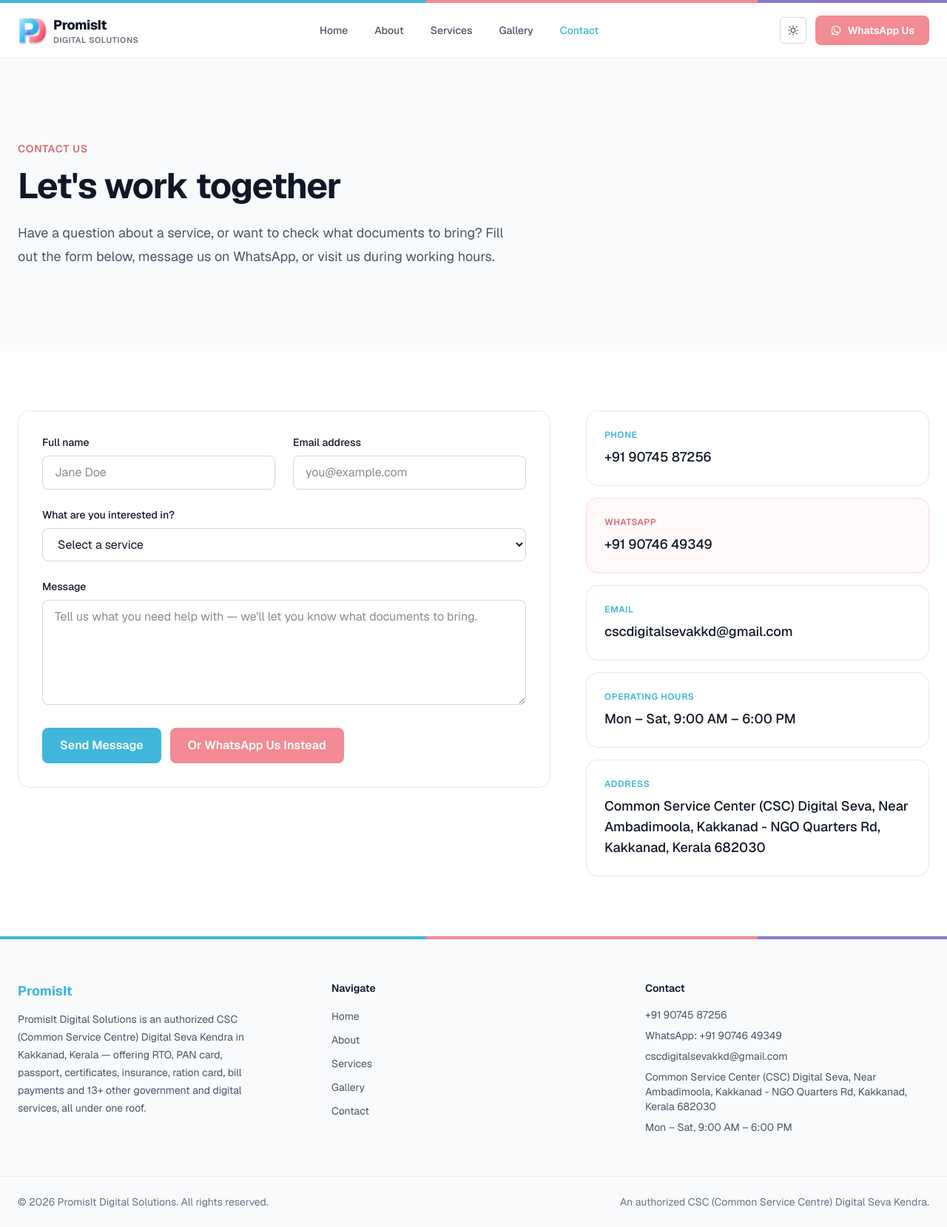
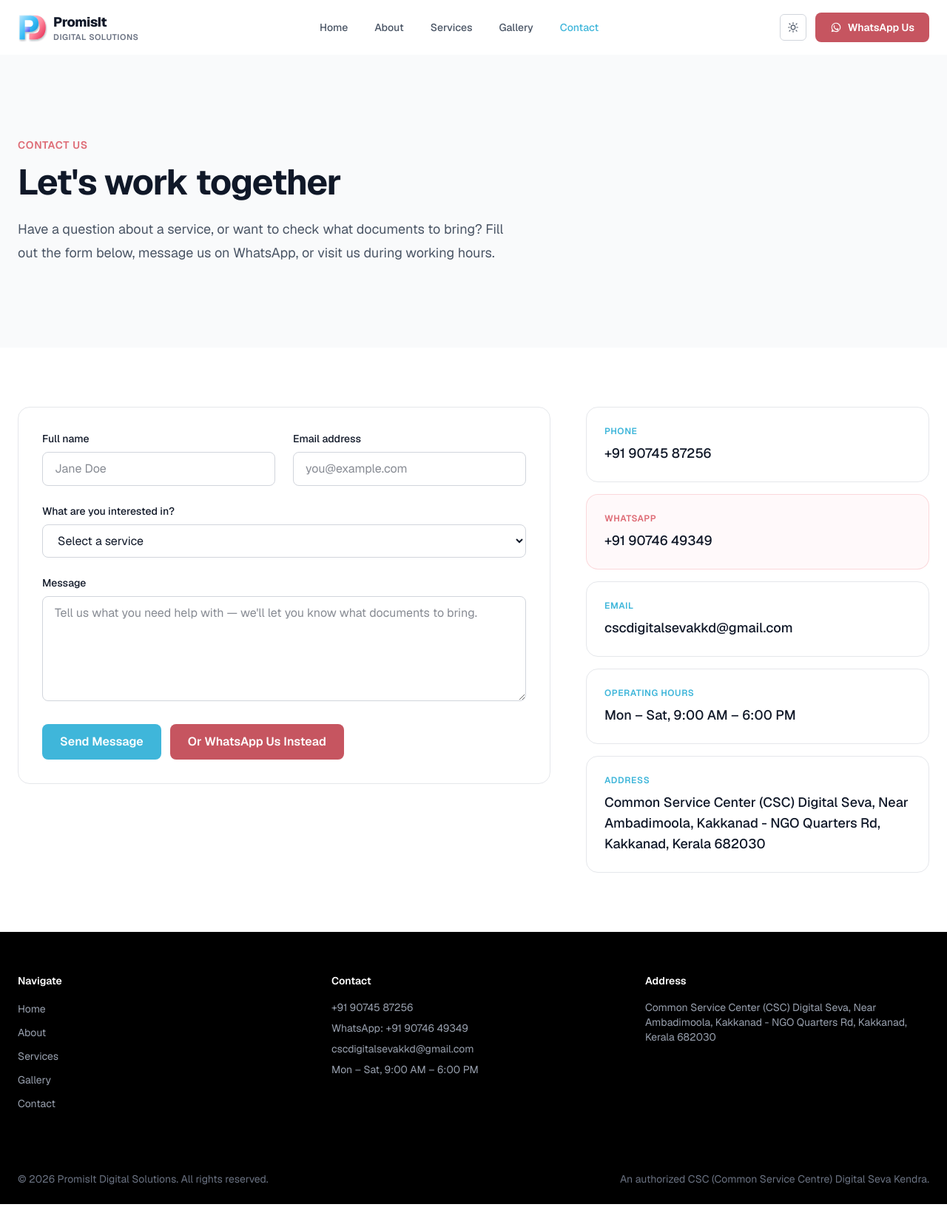
Before and after one commit to maisa-17/PromisIT-Digital, a Next.js app: page /contact in a window 1280 px wide. Shown: the whole page at 74% size. After the commit the page ends 1628 px from the top, so only its background shows below. Built offline with nearby package versions, Linux system fonts and the light colour scheme.

Commit message:
bug fixed
On branch main
Your branch is up to date with 'origin/main'.

Changes to be committed:
	modified:   app/globals.css
	modified:   app/page.tsx
	modified:   components/contact-form.tsx
	modified:   components/site-footer.tsx
	modified:   components/site-header.tsx

```diff
--- a/app/globals.css
+++ b/app/globals.css
@@ -20,6 +20,10 @@
   --violet-light: #efebfa;
   --ink: #1e2330;
   --ink-light: #2a3142;
+
+  /* Darker coral/pink used specifically for WhatsApp CTAs */
+  --whatsapp: #c65560;
+  --whatsapp-dark: #a8414b;
 }
 
 .dark {
@@ -50,6 +54,8 @@
   --color-violet-light: var(--violet-light);
   --color-ink: var(--ink);
   --color-ink-light: var(--ink-light);
+  --color-whatsapp: var(--whatsapp);
+  --color-whatsapp-dark: var(--whatsapp-dark);
 }
 
 html {
--- a/app/page.tsx
+++ b/app/page.tsx
@@ -28,7 +28,7 @@
           href={`https://wa.me/91${siteConfig.whatsapp}`}
           target="_blank"
           rel="noopener noreferrer"
-          className="rounded-lg bg-accent px-6 py-3 font-semibold text-white shadow-lg shadow-accent/30 transition-colors hover:bg-accent-dark"
+          className="rounded-lg bg-whatsapp px-6 py-3 font-semibold text-white shadow-lg shadow-whatsapp/30 transition-colors hover:bg-whatsapp-dark"
         >
           Chat on WhatsApp
         </a>
@@ -83,6 +83,27 @@
         </Container>
       </section>
 
+      {/* About us */}
+      <section className="py-20">
+        <Container>
+          <Link
+            href="/about"
+            className="group block rounded-2xl border border-gray-200 p-8 transition-colors hover:border-primary dark:border-gray-800 md:p-10"
+          >
+            <SectionHeading eyebrow="About Us" title="Who we are" />
+            <p className="mt-4 max-w-2xl text-base leading-7 text-gray-600 dark:text-gray-400">
+              {siteConfig.description}
+            </p>
+            <span className="mt-6 inline-flex items-center gap-1 text-sm font-semibold text-primary">
+              Learn more about us
+              <span aria-hidden="true" className="transition-transform group-hover:translate-x-1">
+                →
+              </span>
+            </span>
+          </Link>
+        </Container>
+      </section>
+
       {/* Testimonials */}
       <section id="testimonials" className="py-20">
         <Container>
@@ -104,7 +125,6 @@
       <section className="py-20">
         <Container>
           <div className="relative overflow-hidden rounded-3xl bg-ink px-8 py-16 text-center md:px-16">
-            <div className="absolute inset-x-0 top-0 primary-strip" aria-hidden="true" />
             <h2 className="text-3xl font-bold text-white md:text-4xl">
               Need a government service today?
             </h2>
@@ -116,7 +136,7 @@
                 href={`https://wa.me/91${siteConfig.whatsapp}`}
                 target="_blank"
                 rel="noopener noreferrer"
-                className="inline-block rounded-lg bg-accent px-8 py-3 font-semibold text-white transition-colors hover:bg-accent-dark"
+                className="inline-block rounded-lg bg-whatsapp px-8 py-3 font-semibold text-white transition-colors hover:bg-whatsapp-dark"
               >
                 Chat on WhatsApp
               </a>
--- a/components/contact-form.tsx
+++ b/components/contact-form.tsx
@@ -111,7 +111,7 @@
           href={`https://wa.me/91${siteConfig.whatsapp}`}
           target="_blank"
           rel="noopener noreferrer"
-          className="rounded-lg bg-accent px-6 py-3 font-semibold text-white transition-colors hover:bg-accent-dark"
+          className="rounded-lg bg-whatsapp px-6 py-3 font-semibold text-white transition-colors hover:bg-whatsapp-dark"
         >
           Or WhatsApp Us Instead
         </a>
--- a/components/site-footer.tsx
+++ b/components/site-footer.tsx
@@ -4,24 +4,16 @@
 
 export function SiteFooter() {
   return (
-    <footer className="border-t border-gray-200 bg-gray-50 dark:border-gray-800 dark:bg-gray-950">
-      <div className="primary-strip" aria-hidden="true" />
+    <footer className="bg-black">
       <Container className="grid gap-10 py-14 md:grid-cols-3">
         <div>
-          <p className="text-lg font-bold text-primary">{siteConfig.shortName}</p>
-          <p className="mt-3 max-w-xs text-sm leading-6 text-gray-600 dark:text-gray-400">
-            {siteConfig.description}
-          </p>
-        </div>
-
-        <div>
-          <p className="text-sm font-semibold text-gray-900 dark:text-white">Navigate</p>
+          <p className="text-sm font-semibold text-white">Navigate</p>
           <ul className="mt-4 space-y-2">
             {navLinks.map((link) => (
               <li key={link.href}>
                 <Link
                   href={link.href}
-                  className="text-sm text-gray-600 hover:text-primary dark:text-gray-400"
+                  className="text-sm text-gray-400 hover:text-primary"
                 >
                   {link.label}
                 </Link>
@@ -31,8 +23,8 @@
         </div>
 
         <div>
-          <p className="text-sm font-semibold text-gray-900 dark:text-white">Contact</p>
-          <ul className="mt-4 space-y-2 text-sm text-gray-600 dark:text-gray-400">
+          <p className="text-sm font-semibold text-white">Contact</p>
+          <ul className="mt-4 space-y-2 text-sm text-gray-400">
             <li>
               <a href={`tel:+91${siteConfig.phone}`} className="hover:text-primary">
                 {siteConfig.phoneDisplay}
@@ -53,13 +45,19 @@
                 {siteConfig.email}
               </a>
             </li>
+            <li>{siteConfig.hours}</li>
+          </ul>
+        </div>
+
+        <div>
+          <p className="text-sm font-semibold text-white">Address</p>
+          <ul className="mt-4 space-y-2 text-sm text-gray-400">
             <li>{siteConfig.address}</li>
-            <li>{siteConfig.hours}</li>
           </ul>
         </div>
       </Container>
 
-      <div className="border-t border-gray-200 dark:border-gray-800">
+      <div>
         <Container className="flex flex-col items-center justify-between gap-2 py-6 text-sm text-gray-500 md:flex-row">
           <p>
             © {new Date().getFullYear()} {siteConfig.name}. All rights reserved.
--- a/components/site-header.tsx
+++ b/components/site-header.tsx
@@ -13,8 +13,7 @@
   const [open, setOpen] = useState(false);
 
   return (
-    <header className="sticky top-0 z-50 border-b border-gray-200 bg-white/95 backdrop-blur dark:border-gray-800 dark:bg-gray-950/95">
-      <div className="primary-strip" aria-hidden="true" />
+    <header className="sticky top-0 z-50 bg-white/95 backdrop-blur dark:bg-gray-950/95">
       <div className="mx-auto flex max-w-7xl items-center justify-between px-6 py-4">
         <Link href="/" className="flex items-center gap-2">
           <Image
@@ -45,7 +44,7 @@
             href={`https://wa.me/91${siteConfig.whatsapp}`}
             target="_blank"
             rel="noopener noreferrer"
-            className="hidden items-center gap-2 rounded-lg bg-accent px-5 py-2.5 text-sm font-semibold text-white transition-colors hover:bg-accent-dark md:inline-flex"
+            className="hidden items-center gap-2 rounded-lg bg-whatsapp px-5 py-2.5 text-sm font-semibold text-white transition-colors hover:bg-whatsapp-dark md:inline-flex"
           >
             <svg viewBox="0 0 24 24" fill="currentColor" className="h-4 w-4" aria-hidden="true">
               <path d="M12 2.5a9.4 9.4 0 0 0-8.1 14.1L2.5 21.5l5.1-1.3A9.4 9.4 0 1 0 12 2.5Zm0 1.8a7.6 7.6 0 0 1 6.6 11.4l-.2.4.6 2.3-2.3-.6-.4.2A7.6 7.6 0 1 1 12 4.3Zm-3.4 3.9c-.2 0-.5 0-.7.3-.2.3-.9.9-.9 2.1s.9 2.5 1 2.6c.1.2 1.8 2.8 4.4 3.8 2.1.9 2.6.7 3 .7.7-.1 1.6-.6 1.8-1.3.2-.6.2-1.2.1-1.3-.1-.1-.3-.2-.6-.4-.3-.1-1.6-.8-1.9-.9-.3-.1-.4-.1-.6.1-.2.3-.7.9-.8 1-.2.2-.3.2-.6.1-.3-.2-1.2-.5-2.3-1.5-.9-.8-1.4-1.7-1.6-2-.2-.3 0-.4.1-.6l.4-.5c.1-.2.2-.3.2-.5.1-.2 0-.4 0-.5-.1-.1-.6-1.6-.9-2.1-.2-.5-.4-.4-.6-.4h-.5Z" />
@@ -82,7 +81,7 @@
       </div>
 
       {open && (
-        <nav className="border-t border-gray-200 px-6 py-4 dark:border-gray-800 md:hidden">
+        <nav className="px-6 py-4 md:hidden">
           <ul className="flex flex-col gap-1">
             {navLinks.map((link) => {
               const active =
@@ -109,7 +108,7 @@
                 target="_blank"
                 rel="noopener noreferrer"
                 onClick={() => setOpen(false)}
-                className="block rounded-lg bg-accent px-3 py-2.5 text-center text-base font-semibold text-white"
+                className="block rounded-lg bg-whatsapp px-3 py-2.5 text-center text-base font-semibold text-white"
               >
                 WhatsApp Us
               </a>
```
